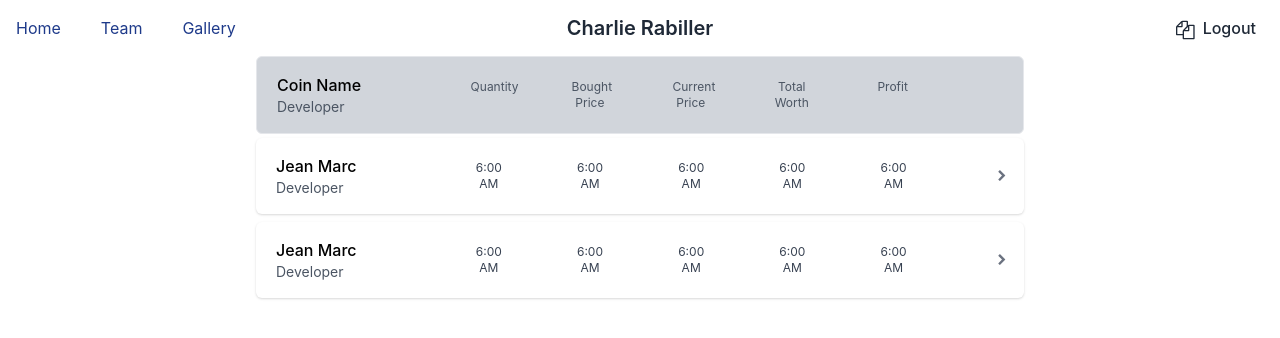
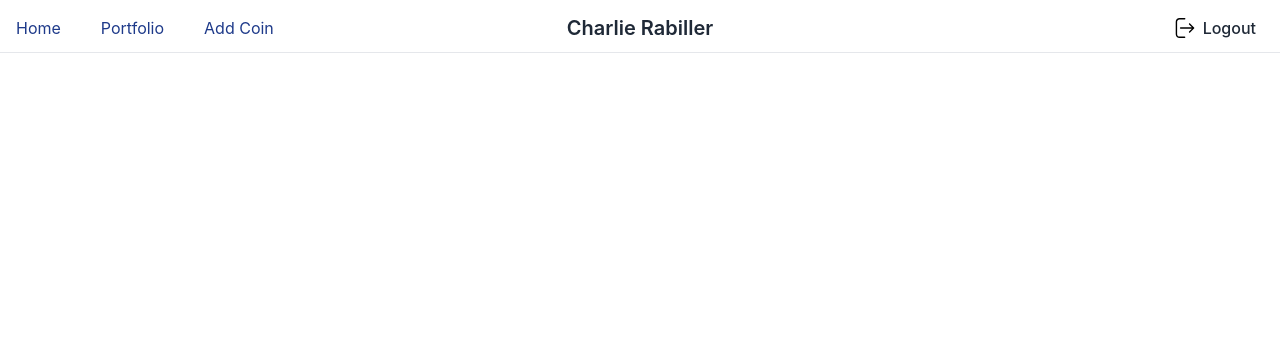
Before and after one commit to astaph0r/wazirx-portfolio-tracker, a React (Create React App) app in the folder client/: page /add in a window 1280 px wide. Shown: the top 338 px of the page. Built offline with nearby package versions, Linux system fonts and the light colour scheme.

Commit message:
Added login component and react router links

```diff
--- a/client/package.json
+++ b/client/package.json
@@ -1,6 +1,7 @@
 {
   "name": "client",
   "version": "0.1.0",
+  "proxy": "http://localhost:5000/",
   "private": true,
   "dependencies": {
     "@craco/craco": "^6.2.0",
@@ -9,6 +10,7 @@
     "@testing-library/user-event": "^12.8.3",
     "react": "^17.0.2",
     "react-dom": "^17.0.2",
+    "react-router-dom": "^5.2.0",
     "react-scripts": "4.0.3",
     "web-vitals": "^1.1.2"
   },
--- a/client/src/App.js
+++ b/client/src/App.js
@@ -1,7 +1,9 @@
-import logo from './logo.svg';
+import logo from "./logo.svg";
+import "./App.css";
 import { Header } from "./Components/Header";
-import { Portfolio } from './Components/Portfolio';
-import './App.css';
+import { Portfolio } from "./Components/Portfolio";
+import { Login } from "./Components/Login";
+import { BrowserRouter as Router, Switch, Route } from "react-router-dom";
 
 function App() {
 	const coins = [
@@ -12,7 +14,7 @@ function App() {
 			time: "20",
 			servings: "12",
 			author: "ANDKSK",
-      rating: "3.0"
+			rating: "3.0",
 		},
 		{
 			image: "https://via.placeholder.com/100x100",
@@ -21,15 +23,62 @@ function App() {
 			time: "20",
 			servings: "12",
 			author: "ANDKSK",
-      rating: "3.0"
-    }
-
+			rating: "3.0",
+		},
 	];
 
 	return (
 		<>
-    <Header logo={logo}/>
-    <Portfolio coins={coins}/>
+			<Router>
+				<Switch>
+					<Route
+						exact
+						path="/"
+						render={() => {
+							return (
+								<>
+									<Login />
+								</>
+							);
+						}}
+					></Route>
+					<Route
+						exact
+						path="/home"
+						render={() => {
+							return (
+								<>
+									<Header logo={logo} />
+									<Portfolio coins={coins} />
+								</>
+							);
+						}}
+					></Route>
+          <Route
+						exact
+						path="/portfolio"
+						render={() => {
+							return (
+								<>
+									<Header logo={logo} />
+									<Portfolio coins={coins} />
+								</>
+							);
+						}}
+					></Route>
+          <Route
+						exact
+						path="/add"
+						render={() => {
+							return (
+								<>
+									<Header logo={logo} />
+								</>
+							);
+						}}
+					></Route>
+				</Switch>
+			</Router>
 		</>
 	);
 }
--- a/client/src/Components/Header.js
+++ b/client/src/Components/Header.js
@@ -1,13 +1,13 @@
 import React from "react";
+import { Link } from "react-router-dom";
+import logout from "../logout.svg";
 
 export const Header = (props) => {
 	return (
-		<nav className="flex bg-white flex-wrap items-center justify-between p-2">
+		<>
+			<nav className="flex bg-white flex-wrap items-center justify-between p-2 mt-2">
 				<div className="md:order-2 w-auto md:w-1/5 lg:text-center absolute left-1/2 transform -translate-x-1/2">
-				<div
-					className="text-xl text-gray-800 font-semibold font-heading"
-					href="#"
-				>
+					<div className="text-xl text-gray-800 font-semibold font-heading">
 						Charlie Rabiller
 					</div>
 				</div>
@@ -24,71 +24,35 @@ export const Header = (props) => {
 					</button>
 				</div>
 				<div className="navbar-menu hidden md:order-1 pl-2 md:block w-full md:w-2/5">
-				<a
-					className="block md:inline-block mt-4 md:mt-0 mr-10 text-blue-900 hover:text-indigo-600"
-					href="#"
-				>
+					<Link to="/home">
+						<button className="block md:inline-block mt-4 md:mt-0 mr-10 text-blue-900 hover:text-indigo-600">
 							Home
-				</a>
-				<a
-					className="block md:inline-block mt-4 md:mt-0 mr-10 text-blue-900 hover:text-indigo-600"
-					href="#"
-				>
-					Team
-				</a>
-				<a
-					className="block md:inline-block mt-4 md:mt-0 text-blue-900 hover:text-indigo-600"
-					href="#"
-				>
-					Gallery
-				</a>
+						</button>
+					</Link>
+					<Link to="/portfolio">
+						<button className="block md:inline-block mt-4 md:mt-0 mr-10 text-blue-900 hover:text-indigo-600">
+							Portfolio
+						</button>
+					</Link>
+					<Link to="/add">
+						<button className="block md:inline-block mt-4 md:mt-0 text-blue-900 hover:text-indigo-600">
+							Add Coin
+						</button>
+					</Link>
 				</div>
-			<button class="navbar-menu md:order-3 w-28 px-4 py-2 flex flex items-end justify-end text-base font-medium rounded-md text-gray-800 bg-white hover:bg-gray-200">
-				<svg
+				<button className="navbar-menu md:order-3 w-1/12 md:w-28 md:px-4 flex items-center justify-end text-base font-medium rounded-md text-gray-800 bg-white hover:bg-gray-200">
+					<img
+						src={logout}
 						width="20"
 						height="20"
-					fill="currentColor"
-					class="mr-2"
-					viewBox="0 0 1792 1792"
-					xmlns="http://www.w3.org/2000/svg"
-				>
-					<path d="M1696 384q40 0 68 28t28 68v1216q0 40-28 68t-68 28h-960q-40 0-68-28t-28-68v-288h-544q-40 0-68-28t-28-68v-672q0-40 20-88t48-76l408-408q28-28 76-48t88-20h416q40 0 68 28t28 68v328q68-40 128-40h416zm-544 213l-299 299h299v-299zm-640-384l-299 299h299v-299zm196 647l316-316v-416h-384v416q0 40-28 68t-68 28h-416v640h512v-256q0-40 20-88t48-76zm956 804v-1152h-384v416q0 40-28 68t-68 28h-416v640h896z"></path>
-				</svg>
-				Logout
+						className="md:mr-2"
+						alt="logout icon"
+					/>
+
+					<span className="hidden md:block">Logout</span>
 				</button>
-			{/*
-			<div className="lg:order-3 lg:inline-block w-full lg:w-1/5 lg:text-right relative p-1 flex items-end justify-end">
-				<a
-					href="#"
-					className="block-inline flex flex-row-reverse relative"
-				>
-					<img
-						alt="profil"
-						src={props.logo}
-						className="flex justify-end object-cover rounded-full h-10 w-10 "
-					/>
-				</a>
-			</div>
-			 <div className="navbar-menu hidden lg:order-3 lg:block w-full lg:w-2/5 lg:text-right">
-				<a
-					className="block lg:inline-block mt-4 lg:mt-0 mr-10 text-blue-900 hover:text-indigo-600"
-					href="#"
-				>
-					Content
-				</a>
-				<a
-					className="block lg:inline-block mt-4 lg:mt-0 mr-10 text-blue-900 hover:text-indigo-600"
-					href="#"
-				>
-					FAQ
-				</a>
-				<a
-					className="block lg:inline-block mt-4 lg:mt-0 text-blue-900 hover:text-indigo-600"
-					href="#"
-				>
-					Contact
-				</a>
-	</div> */}
 			</nav>
+			<hr className=" mb-8 md:mb-4 mt-1" />
+		</>
 	);
 };
--- /dev/null
+++ b/client/src/Components/Login.js
@@ -0,0 +1,31 @@
+import React from "react";
+
+export const Login = () => {
+	return (
+		<div className="md:container h-screen pt-8 px-3 md:px-0">
+			<div className="flex flex-col mx-auto object-center w-full md:w-2/5 max-w-md px-4 py-8 bg-white rounded-lg shadow dark:bg-gray-800 sm:px-6 md:px-8 lg:px-10">
+				<div className="self-center mb-6 text-xl font-light text-gray-600 sm:text-2xl dark:text-white">
+					Login To Your Account
+				</div>
+				<form action="http://localhost:5000/auth/google">
+					<button
+						type="submit"
+						className="py-2 px-4 flex justify-center items-center  bg-red-600 hover:bg-red-700 focus:ring-red-500 focus:ring-offset-red-200 text-white w-full transition ease-in duration-200 text-center text-base font-semibold shadow-md focus:outline-none focus:ring-2 focus:ring-offset-2  rounded-lg "
+					>
+						<svg
+							width="20"
+							height="20"
+							fill="currentColor"
+							className="mr-2"
+							viewBox="0 0 1792 1792"
+							xmlns="http://www.w3.org/2000/svg"
+						>
+							<path d="M896 786h725q12 67 12 128 0 217-91 387.5t-259.5 266.5-386.5 96q-157 0-299-60.5t-245-163.5-163.5-245-60.5-299 60.5-299 163.5-245 245-163.5 299-60.5q300 0 515 201l-209 201q-123-119-306-119-129 0-238.5 65t-173.5 176.5-64 243.5 64 243.5 173.5 176.5 238.5 65q87 0 160-24t120-60 82-82 51.5-87 22.5-78h-436v-264z"></path>
+						</svg>
+						Google
+					</button>
+				</form>
+			</div>
+		</div>
+	);
+};
--- a/client/src/Components/Tracker.js
+++ b/client/src/Components/Tracker.js
@@ -4,13 +4,8 @@ export const Tracker = ({ children }) => {
 	return (
 		<div className="container mx-auto flex flex-col w-full items-center justify-center">
 			<div className="w-4/5 lg:w-3/5">
-				<li className="border-gray-400 flex flex-row hidden md:block mb-1">
+				<li className="border-gray-400 md:flex flex-row hidden mb-1">
 					<div className="border select-none cursor-pointer bg-gray-300 dark:bg-gray-800 rounded-md flex flex-1 items-center p-4">
-						{/* <div className="flex flex-col w-10 h-10 justify-center items-center mr-4">
-                    <a href="#" className="block relative">
-                        <img alt="profil" src="https://via.placeholder.com/200x200" className="mx-auto object-cover rounded-full h-10 w-10 "/>
-                    </a>
-                </div> */}
 						<div className="flex-1 pl-1 md:mr-16">
 							<div className="font-medium dark:text-white">
 								Coin Name
@@ -19,7 +14,7 @@ export const Tracker = ({ children }) => {
 								Developer
 							</div>
 						</div>
-						<div className="flex w-3/5 flex-row justify-between mr-24">
+						<div className="flex w-3/5 flex-row items-center justify-between mr-24">
 							<div className="text-gray-600 dark:text-gray-200 w-1/12 text-center text-xs">
 								Quantity
 							</div>
@@ -29,33 +24,17 @@ export const Tracker = ({ children }) => {
 							<div className="text-gray-600 dark:text-gray-200 w-1/12 text-center text-xs">
 								Current Price
 							</div>
-                            <div className="text-gray-600 dark:text-gray-200 w-1/12 text-center text-xs">
+							<div className="text-gray-600 dark:text-gray-200 w-1/12 text-center text-xs">
 								Total Worth
 							</div>
-                            <div className="text-gray-600 dark:text-gray-200 w-1/12 text-center text-xs">
+							<div className="text-gray-600 dark:text-gray-200 w-1/12 text-center text-xs">
 								Profit
 							</div>
 						</div>
-						{/* <button className="w-24 text-right flex justify-end">
-							<svg
-								width="12"
-								fill="currentColor"
-								height="12"
-								className="hover:text-gray-800 dark:hover:text-white dark:text-gray-200 text-gray-500"
-								viewBox="0 0 1792 1792"
-								xmlns="http://www.w3.org/2000/svg"
-							>
-								<path d="M1363 877l-742 742q-19 19-45 19t-45-19l-166-166q-19-19-19-45t19-45l531-531-531-531q-19-19-19-45t19-45l166-166q19-19 45-19t45 19l742 742q19 19 19 45t-19 45z"></path>
-							</svg>
-						</button> */}
 					</div>
 				</li>
 				<ul class="flex flex-col">{children}</ul>
 			</div>
 		</div>
-
-		// <ul className="divide-y divide-gray-100">
-		//     {children}
-		// </ul>
 	);
 };
```
Also changed, not shown: client/src/Components/TrackerItem.js (+0 -43 lines), client/src/logout.svg (added), 1 other file (tests, documents, lock files or other folders). Lines whose indentation alone changed are shown as unchanged.
